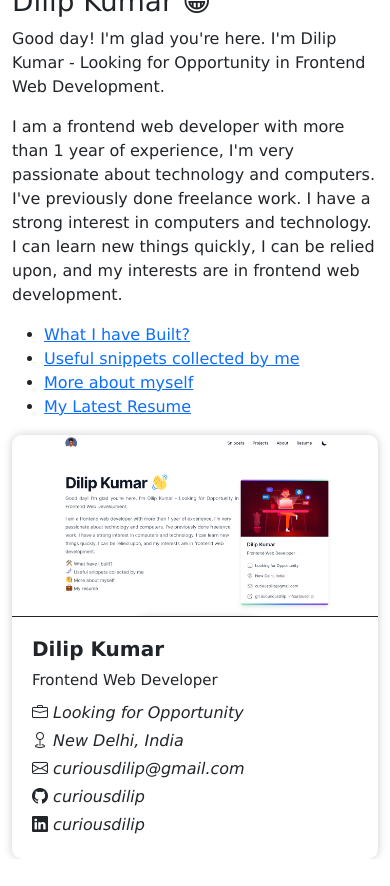
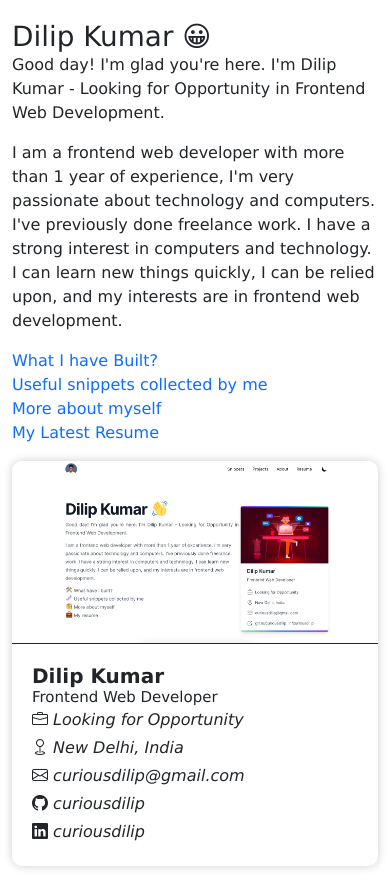
Before and after one commit to curiousdilip/website2023, a Next.js app: page / in a window 390 px wide. Before the commit the page ends 859 px from the top, so only its background shows below. Built offline with nearby package versions, Linux system fonts and the light colour scheme.

Commit message:
style add

```diff
--- a/app/global.css
+++ b/app/global.css
@@ -12,7 +12,16 @@ h4,
 h5,
 h6,
 p {
-    margin: 0;
+    margin: 0 !important;
+}
+
+ul {
+    padding: 0 !important;
+    list-style: none;
+}
+
+ul li a {
+    text-decoration: none;
 }
 
 .container {
--- a/app/home.css
+++ b/app/home.css
@@ -3,3 +3,14 @@
     display: flex;
     align-items: center;
 }
+
+#home p {
+    margin-bottom: 16px !important;
+}
+
+@media (max-width:768px) {
+    #home {
+        height: auto;
+        margin: 20px 0;
+    }
+}
```
